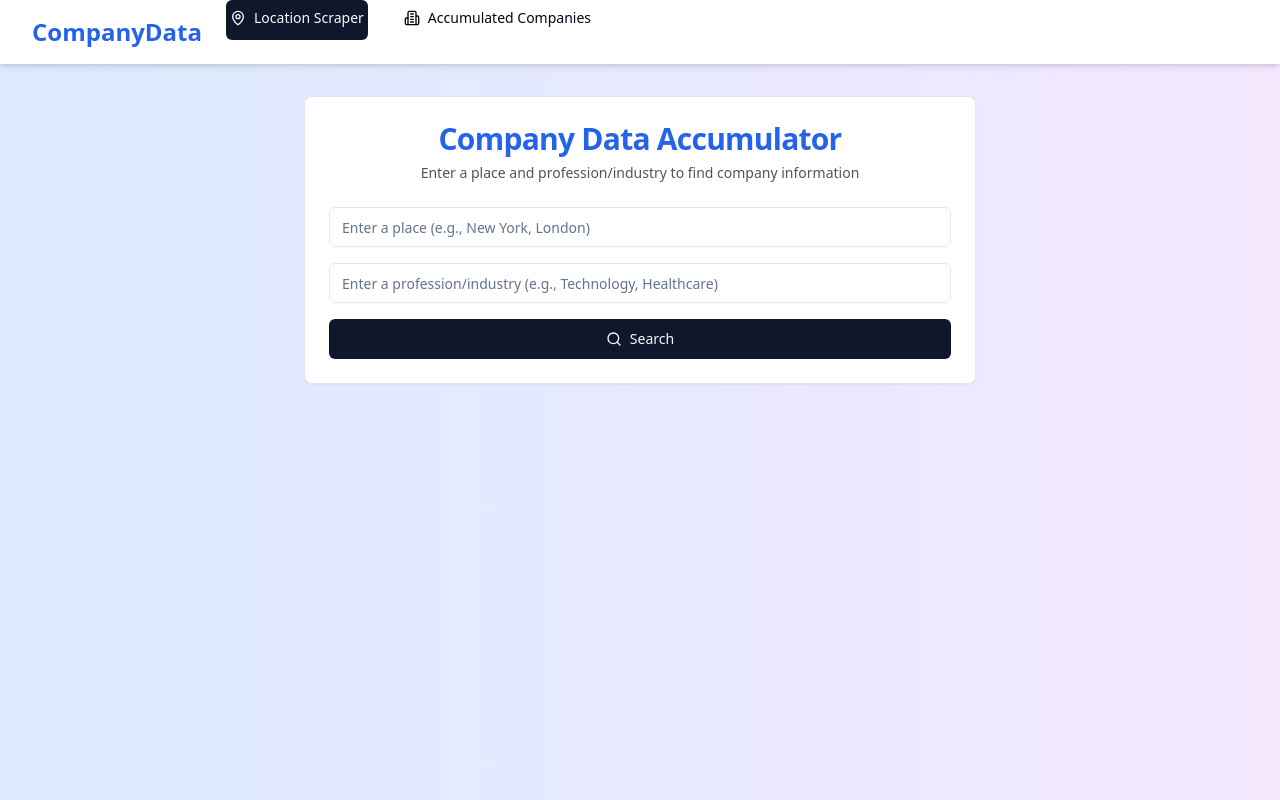
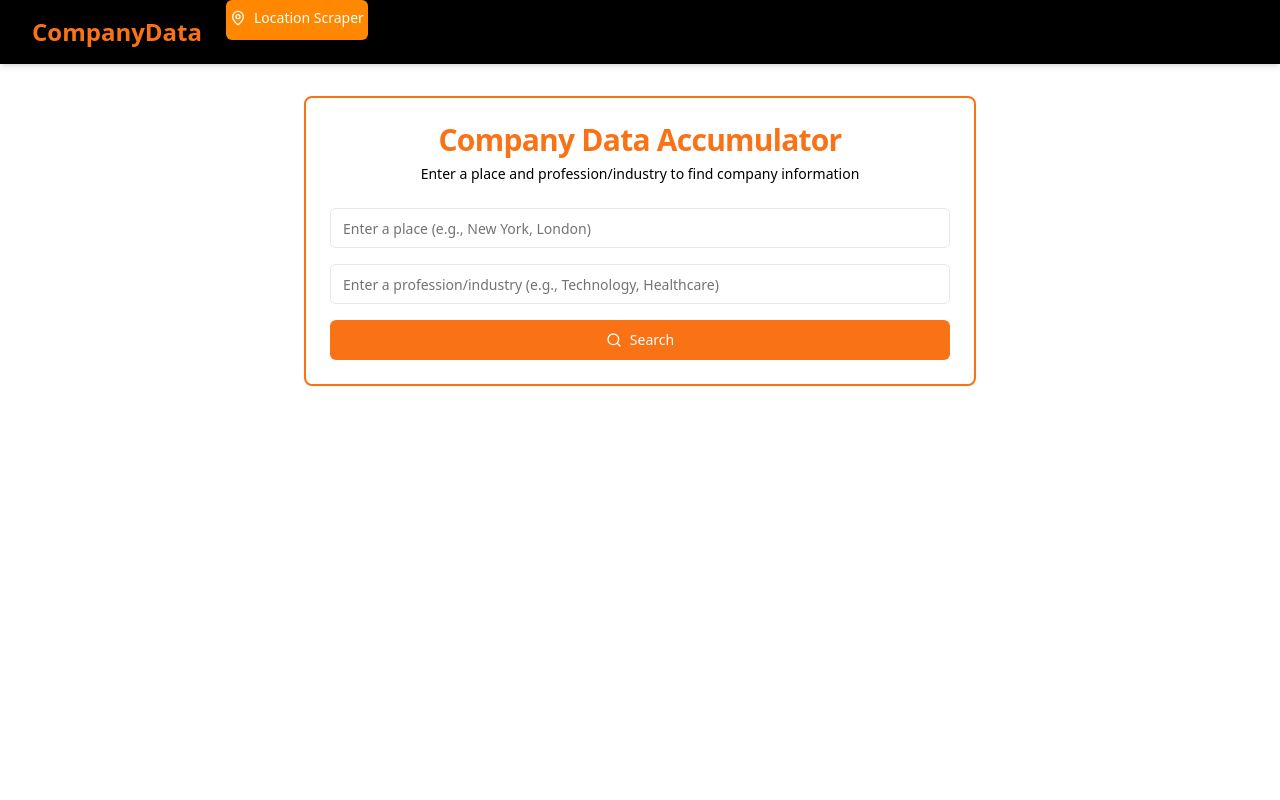
Before and after one commit to Dirk-Tunderman/frontend, a React (Vite) app: page / in a window 1280 px wide. Built offline with nearby package versions, Linux system fonts and the light colour scheme.

Commit message:
Update color scheme to black, orange, and white
Changed the color palette of the application to use black, orange, and white for a new visual theme.
[skip gpt_engineer]

```diff
--- a/src/components/Navbar.jsx
+++ b/src/components/Navbar.jsx
@@ -6,12 +6,12 @@ const Navbar = () => {
   const location = useLocation();
 
   return (
-    <nav className="bg-white shadow-md">
+    <nav className="bg-black shadow-md">
       <div className="max-w-7xl mx-auto px-4 sm:px-6 lg:px-8">
         <div className="flex justify-between h-16">
           <div className="flex">
             <div className="flex-shrink-0 flex items-center">
-              <span className="text-2xl font-bold text-blue-600">CompanyData</span>
+              <span className="text-2xl font-bold text-orange-500">CompanyData</span>
             </div>
             <div className="hidden sm:ml-6 sm:flex sm:space-x-8">
               {navItems.map((item) => (
--- a/src/index.css
+++ b/src/index.css
@@ -5,64 +5,64 @@
 @layer base {
   :root {
     --background: 0 0% 100%;
-    --foreground: 222.2 84% 4.9%;
+    --foreground: 0 0% 0%;
 
     --card: 0 0% 100%;
-    --card-foreground: 222.2 84% 4.9%;
+    --card-foreground: 0 0% 0%;
 
     --popover: 0 0% 100%;
-    --popover-foreground: 222.2 84% 4.9%;
+    --popover-foreground: 0 0% 0%;
 
-    --primary: 222.2 47.4% 11.2%;
-    --primary-foreground: 210 40% 98%;
+    --primary: 32 100% 50%;
+    --primary-foreground: 0 0% 100%;
 
-    --secondary: 210 40% 96.1%;
-    --secondary-foreground: 222.2 47.4% 11.2%;
+    --secondary: 0 0% 96%;
+    --secondary-foreground: 0 0% 0%;
 
-    --muted: 210 40% 96.1%;
-    --muted-foreground: 215.4 16.3% 46.9%;
+    --muted: 0 0% 96%;
+    --muted-foreground: 0 0% 45%;
 
-    --accent: 210 40% 96.1%;
-    --accent-foreground: 222.2 47.4% 11.2%;
+    --accent: 32 100% 50%;
+    --accent-foreground: 0 0% 100%;
 
-    --destructive: 0 84.2% 60.2%;
-    --destructive-foreground: 210 40% 98%;
+    --destructive: 0 84% 60%;
+    --destructive-foreground: 0 0% 100%;
 
-    --border: 214.3 31.8% 91.4%;
-    --input: 214.3 31.8% 91.4%;
-    --ring: 222.2 84% 4.9%;
+    --border: 0 0% 90%;
+    --input: 0 0% 90%;
+    --ring: 32 100% 50%;
 
     --radius: 0.5rem;
   }
 
   .dark {
-    --background: 222.2 84% 4.9%;
-    --foreground: 210 40% 98%;
+    --background: 0 0% 0%;
+    --foreground: 0 0% 100%;
 
-    --card: 222.2 84% 4.9%;
-    --card-foreground: 210 40% 98%;
+    --card: 0 0% 0%;
+    --card-foreground: 0 0% 100%;
 
-    --popover: 222.2 84% 4.9%;
-    --popover-foreground: 210 40% 98%;
+    --popover: 0 0% 0%;
+    --popover-foreground: 0 0% 100%;
 
-    --primary: 210 40% 98%;
-    --primary-foreground: 222.2 47.4% 11.2%;
+    --primary: 32 100% 50%;
+    --primary-foreground: 0 0% 100%;
 
-    --secondary: 217.2 32.6% 17.5%;
-    --secondary-foreground: 210 40% 98%;
+    --secondary: 0 0% 20%;
+    --secondary-foreground: 0 0% 100%;
 
-    --muted: 217.2 32.6% 17.5%;
-    --muted-foreground: 215 20.2% 65.1%;
+    --muted: 0 0% 20%;
+    --muted-foreground: 0 0% 65%;
 
-    --accent: 217.2 32.6% 17.5%;
-    --accent-foreground: 210 40% 98%;
+    --accent: 32 100% 50%;
+    --accent-foreground: 0 0% 100%;
 
-    --destructive: 0 62.8% 30.6%;
-    --destructive-foreground: 210 40% 98%;
+    --destructive: 0 63% 31%;
+    --destructive-foreground: 0 0% 100%;
 
-    --border: 217.2 32.6% 17.5%;
-    --input: 217.2 32.6% 17.5%;
-    --ring: 212.7 26.8% 83.9%;
+    --border: 0 0% 20%;
+    --input: 0 0% 20%;
+    --ring: 32 100% 50%;
   }
 }
 
--- a/src/pages/Index.jsx
+++ b/src/pages/Index.jsx
@@ -24,13 +24,13 @@ const Index = () => {
   };
 
   return (
-    <div className="min-h-screen bg-gradient-to-r from-blue-100 to-purple-100">
+    <div className="min-h-screen bg-white">
       <Navbar />
       <div className="p-8">
-      <Card className="max-w-2xl mx-auto">
+      <Card className="max-w-2xl mx-auto border-2 border-orange-500">
         <CardHeader>
-          <CardTitle className="text-3xl font-bold text-center text-blue-600">Company Data Accumulator</CardTitle>
-          <CardDescription className="text-center text-gray-600">
+          <CardTitle className="text-3xl font-bold text-center text-orange-500">Company Data Accumulator</CardTitle>
+          <CardDescription className="text-center text-black">
             Enter a place and profession/industry to find company information
           </CardDescription>
         </CardHeader>
@@ -52,7 +52,7 @@ const Index = () => {
                 className="w-full"
               />
             </div>
-            <Button type="submit" className="w-full">
+            <Button type="submit" className="w-full bg-orange-500 hover:bg-orange-600 text-white">
               <Search className="mr-2 h-4 w-4" /> Search
             </Button>
           </form>
--- a/src/pages/Overview.jsx
+++ b/src/pages/Overview.jsx
@@ -18,23 +18,23 @@ const Overview = () => {
   }, []);
 
   return (
-    <div className="min-h-screen bg-gradient-to-r from-green-100 to-blue-100">
+    <div className="min-h-screen bg-white">
       <Navbar />
       <div className="p-8">
-        <Card className="max-w-4xl mx-auto">
+        <Card className="max-w-4xl mx-auto border-2 border-orange-500">
           <CardHeader>
-            <CardTitle className="text-3xl font-bold text-center text-blue-600">Accumulated Companies</CardTitle>
+            <CardTitle className="text-3xl font-bold text-center text-orange-500">Accumulated Companies</CardTitle>
           </CardHeader>
           <CardContent>
             <div className="grid grid-cols-1 md:grid-cols-2 lg:grid-cols-3 gap-4">
               {companies.map((company, index) => (
-                <Card key={index} className="hover:shadow-lg transition-shadow duration-300">
+                <Card key={index} className="hover:shadow-lg transition-shadow duration-300 border border-orange-300">
                   <CardContent className="p-4 flex items-center space-x-4">
-                    <Building2 className="h-8 w-8 text-blue-500" />
+                    <Building2 className="h-8 w-8 text-orange-500" />
                     <div>
-                      <h3 className="font-semibold">{company.name}</h3>
-                      <p className="text-sm text-gray-500">Industry: {company.industry}</p>
-                      <p className="text-sm text-gray-500">Employees: {company.employees}</p>
+                      <h3 className="font-semibold text-black">{company.name}</h3>
+                      <p className="text-sm text-gray-700">Industry: {company.industry}</p>
+                      <p className="text-sm text-gray-700">Employees: {company.employees}</p>
                     </div>
                   </CardContent>
                 </Card>
```
